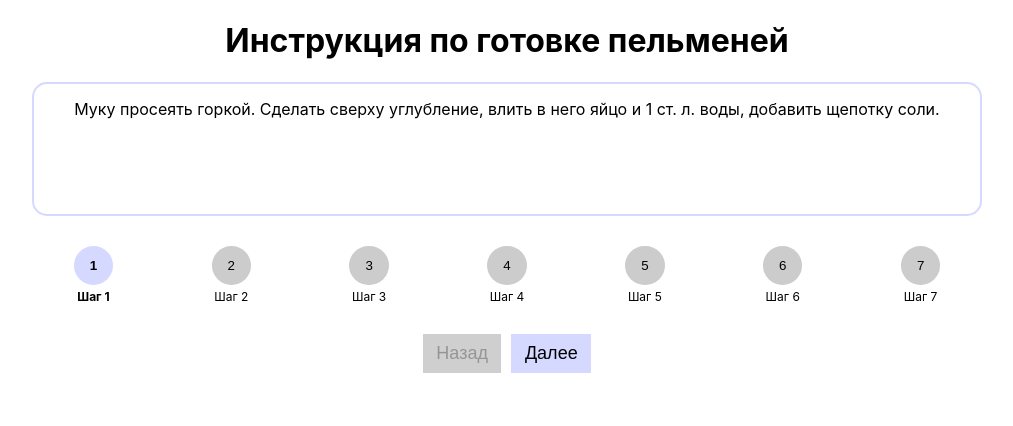
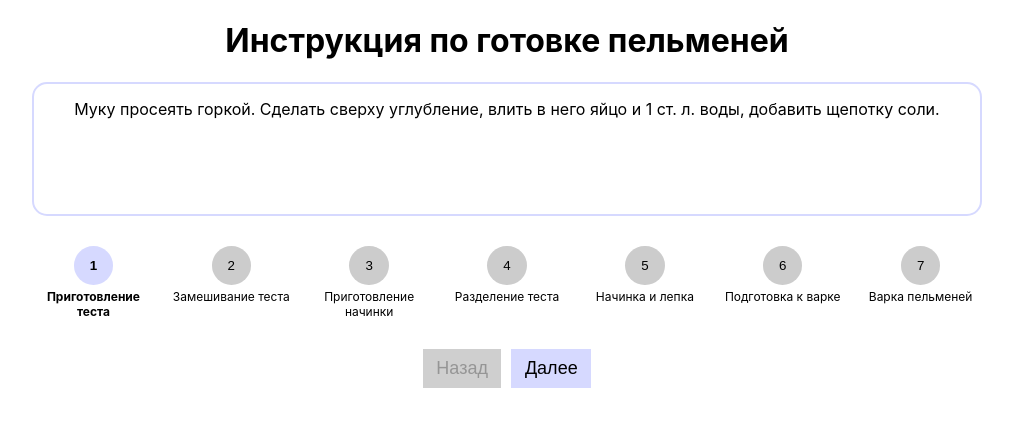
Before and after one commit to buludkhan37/my-app-2024, a React (Create React App) app in the folder my-app/: page / in a window 1280 px wide. Shown: the top 426 px of the page, without its empty margins (133-1146 px from the left). Built offline with nearby package versions, Linux system fonts and the light colour scheme.

Commit message:
task2_with_changes

```diff
--- a/my-app/src/App.js
+++ b/my-app/src/App.js
@@ -1,9 +1,9 @@
-import styles from './app.module.css';
+import styles from './App.module.css';
 import data from './data.json';
 import { useState } from 'react';
 
 export const App = () => {
-	const [steps, setSteps] = useState(data);
+	const [steps] = useState(data);
 	const [activeIndex, setActiveIndex] = useState(0);
 
 	let isOnFirstStep = activeIndex === 0;
@@ -34,20 +34,20 @@ export const App = () => {
 						{steps[activeIndex].content}
 					</div>
 					<ul className={styles['steps-list']}>
-						{steps.map((item, index) => {
+						{steps.map((item, index, id) => {
 							let stepClasses = styles['steps-item'];
 							if (index < activeIndex) stepClasses += ' ' + styles.done;
 							if (index === activeIndex) stepClasses += ' ' + styles.active;
 
 							return (
-								<li key={index} className={stepClasses}>
+								<li key={id} className={stepClasses}>
 									<button
 										onClick={() => setActiveIndex(index)}
 										className={styles['steps-item-button']}
 									>
 										{index + 1}
 									</button>
-									Шаг {index + 1}
+									{item.title}
 								</li>
 							);
 						})}
--- a/my-app/src/index.js
+++ b/my-app/src/index.js
@@ -1,7 +1,7 @@
 import React from 'react';
 import ReactDOM from 'react-dom/client';
 import './index.css';
-import { App } from './app';
+import { App } from './App';
 
 const root = ReactDOM.createRoot(document.getElementById('root'));
 
```
